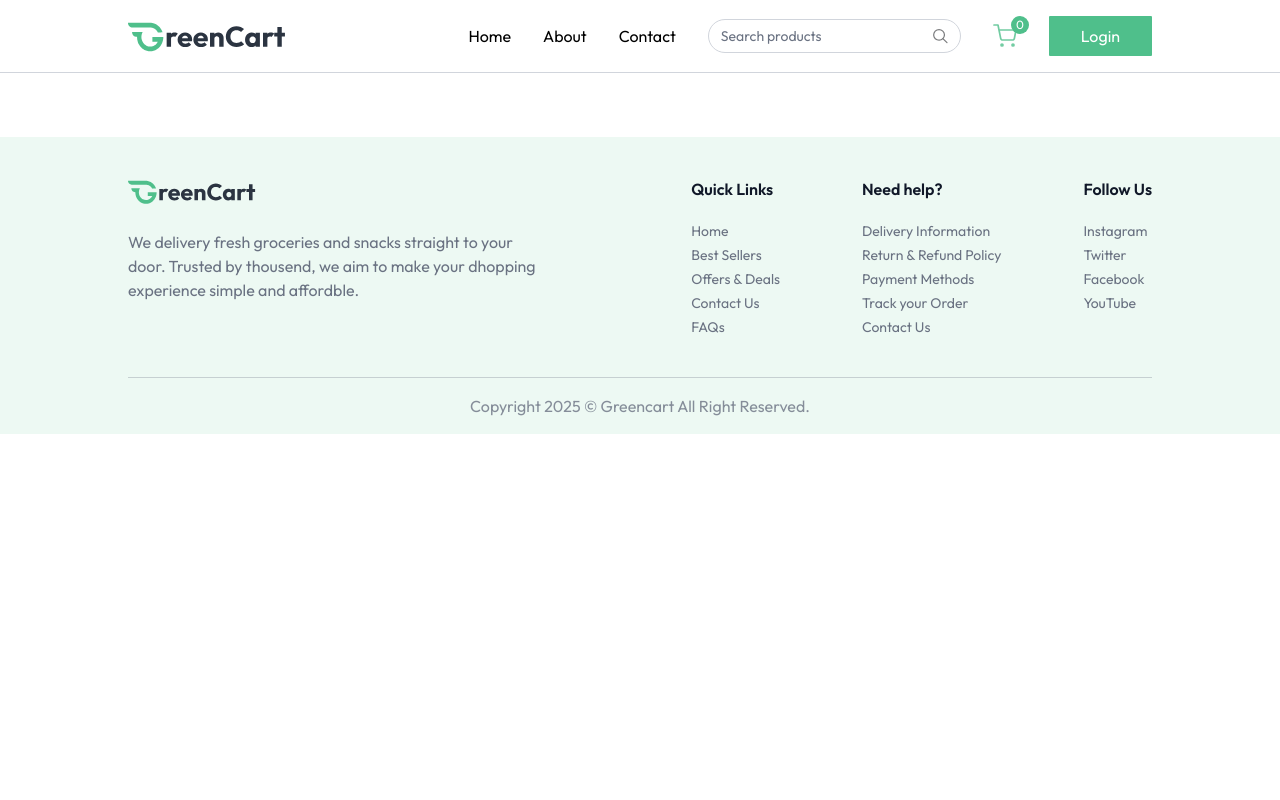
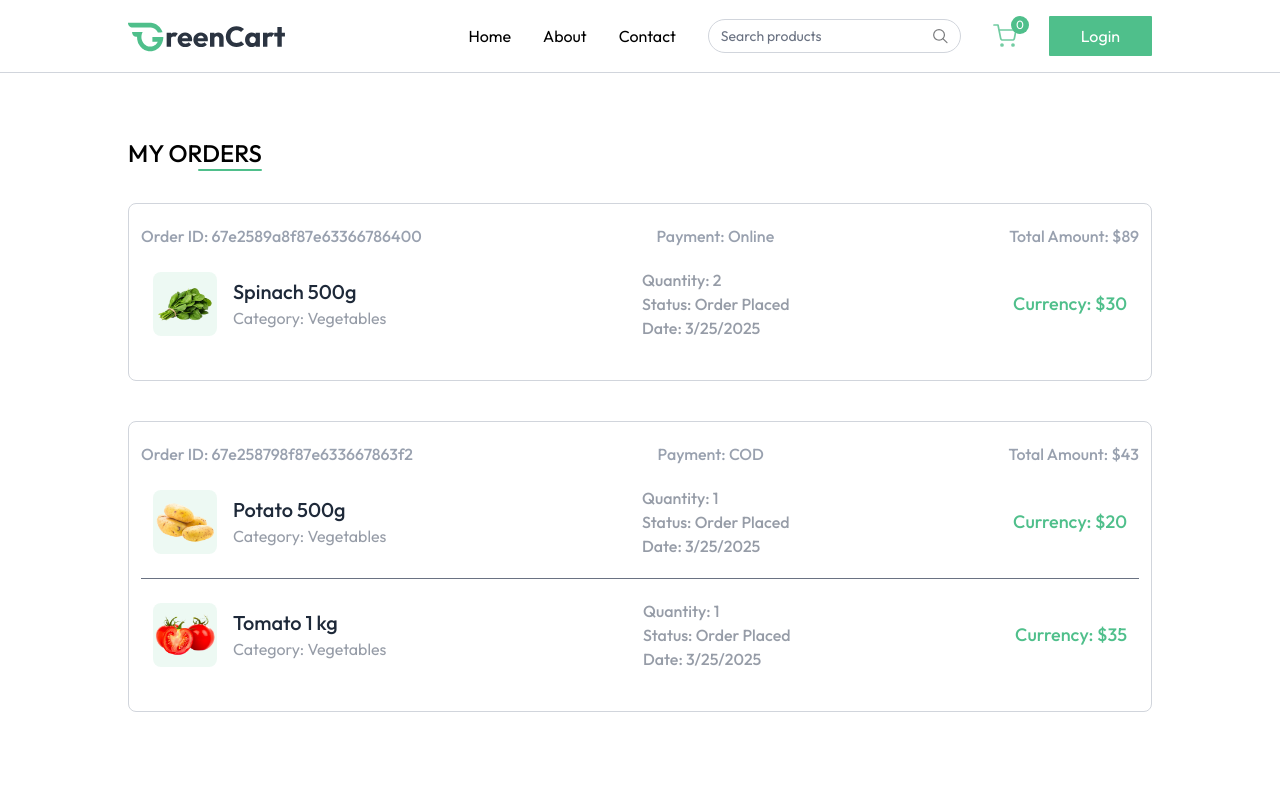
Before and after one commit to DewappriyaMDVK/GreenCart-Grocery-app, a React (Vite) app in the folder Frontend/Greencart-Frontend/: page /myorders in a window 1280 px wide. Shown: the top 800 px of the page. Built offline with nearby package versions, Linux system fonts and the light colour scheme.

Commit message:
Order componet is completed ✔

```diff
--- a/Frontend/Greencart-Frontend/package.json
+++ b/Frontend/Greencart-Frontend/package.json
@@ -11,6 +11,7 @@
   },
   "dependencies": {
     "@tailwindcss/vite": "^4.1.12",
+    "dotenv": "^17.2.2",
     "react": "^19.1.1",
     "react-dom": "^19.1.1",
     "react-hot-toast": "^2.5.2",
--- /dev/null
+++ b/Frontend/Greencart-Frontend/src/Admin/SellerLogin.jsx
@@ -0,0 +1,37 @@
+import React, { useEffect, useState } from 'react'
+import { useAppContext } from '../Context/appContext'
+
+function SellerLogin() {
+
+    const {isSeller, setIsSeller,navigate} = useAppContext()
+    const [email, setEmail] = useState("");
+    const [password, setPassword] = useState("");
+
+    const onSubmitHandler = async ()=>{
+      event.defaultPrevented();
+      setIsSeller(true)
+    }
+
+    useEffect(()=>{
+      if(isSeller){
+        navigate("/seller")
+      }
+    },[isSeller])
+
+  return !isSeller && (
+    <div>
+      <form onSubmit={onSubmitHandler} className='min-h-screen flex items-center fext-sm text-gray-600'>
+        <div className='flex flex-col gap-5 m-auto items-start p-8 py-12 min-w-80 sm:min-w-88 rounded-lg shadow-xl border border-gray-200'>
+          <p className='text-2xl font-medium m-auto'>
+            <span className='text-primary'>Seller</span>
+            Login
+          </p>
+        </div>
+
+      </form>
+
+    </div>
+  )
+}
+
+export default SellerLogin
--- a/Frontend/Greencart-Frontend/src/App.jsx
+++ b/Frontend/Greencart-Frontend/src/App.jsx
@@ -11,6 +11,8 @@ import ProductCatogory from "./Pages/ProductCategory";
 import ProductDetails from "./Pages/ProductDetails";
 import Cart from "./Pages/Cart";
 import AddAddress from "./Pages/AddAddress";
+import MyOrders from "./Pages/MyOrders";
+
 
 
 function App() {
@@ -30,6 +32,7 @@ function App() {
           <Route path="/products/:category" element={<ProductCatogory/>}/>
           <Route path="/cart" element={<Cart/>}/>
           <Route path="/addAddress" element={<AddAddress/>}/>
+          <Route path="/myorders" element={<MyOrders/>}/>
         </Routes>
         <Toaster position="top-right" reverseOrder={false} />
       </div>
--- a/Frontend/Greencart-Frontend/src/Components/NaveBar.jsx
+++ b/Frontend/Greencart-Frontend/src/Components/NaveBar.jsx
@@ -50,7 +50,7 @@ export default function NaveBar(){
                     (<div className="relative group">
                         <img src={assets.profile_icon} alt="profile picture" className="w-10"/>
                         <ul className="hidden group-hover:block absolute top-10 right-0 bg-white shadow border border-gray-200 py-2.5 w-30 rounded-md text-sm z-40">
-                            <li onClick={()=>{navigate("/my-order")}} className="p-1.5 pl-3 hover:bg-primary/10 cursor-pointer">My Order</li>
+                            <li onClick={()=>{navigate("/myorders")}} className="p-1.5 pl-3 hover:bg-primary/10 cursor-pointer">My Order</li>
                             <li onClick={logout} className="p-1.5 pl-3 hover:bg-primary/10 cursor-pointer">Logout </li>
                         </ul>
                     </div>)
--- a/Frontend/Greencart-Frontend/src/Components/ProductCard.jsx
+++ b/Frontend/Greencart-Frontend/src/Components/ProductCard.jsx
@@ -25,7 +25,7 @@ const ProductCard = ({product}) => {
                 </div>
                 <div className="flex items-end justify-between mt-3">
                     <p className="md:text-xl text-base font-medium text-primary">
-                        {currency}${product.offerPrice} <span className="text-gray-500/60 md:text-sm text-xs line-through">{currency}${product.price}</span>
+                        {currency}{product.offerPrice} <span className="text-gray-500/60 md:text-sm text-xs line-through">{currency}${product.price}</span>
                     </p>
                     <div onClick={(e)=>e.stopPropagation() } className="text-primary">
                         {!cartItems[product._id] ? (
--- /dev/null
+++ b/Frontend/Greencart-Frontend/src/Pages/MyOrders.jsx
@@ -0,0 +1,63 @@
+import React, { useEffect, useState } from 'react'
+import { useAppContext } from '../Context/appContext'
+import { dummyOrders } from '../assets/assets.js';
+
+
+function MyOrders() {
+    const {currency} = useAppContext();
+    const [myOrders, setMyOrders] = useState([])
+
+    useEffect(()=>{
+        setMyOrders(dummyOrders)
+    },[])
+
+  return (
+    <div className='mt-16 pb-16'>
+        <div className='flex flex-col items-end w-max mb-8'>
+            <p className='text-2xl font-medium uppercase'>My Orders</p>
+            <div className='w-16 h-0.5 bg-primary rounded-full'></div>
+        </div>
+
+    {myOrders.map((order,index)=>(
+        <div key={index} className='border border-gray-300 rounded-lg mb-10 p-3 py-5 max-w-5xl'>
+            <p className='flex justify-between md:items-center text-gray-400 md:font-medium max-md:flex-col'>
+
+                <span>Order ID: {order._id}</span>
+                <span>Payment: {order.paymentType}</span>
+                <span>Total Amount: {currency}{order.amount}</span>
+            </p>
+            {order.items.map((item,index)=>(
+
+                <div key={index} className={`relative bg-white text-gray-500/70 ${order.items.length !== index + 1 && "border-b"}
+                border-gray-500 flex md:flex-raw md:items-center justify-between p-3
+                py-5 md:gap-16 w-full max-w-5xl`}>
+
+                    <div className='flex items-center mb-4 md:mb-0'>
+                        <div className='bg-primary/10 rounded-lg'>
+                            <img src={item.product.image[0]} alt='Product image' className='w-16 h-16'/>
+                        </div>
+                        <div className='ml-4 '>
+                            <h1 className='text-xl font-medium text-gray-800'>{item.product.name}</h1>
+                            <p>Category: {item.product.category}</p>
+                        </div>
+                    </div>
+                    <div className='flex flex-col justify-center font-medium md:ml-8 mb-4 md:mb-0'>
+                        <p>Quantity: {item.quantity || "1"}</p>
+                        <p>Status: {order.status}</p>
+                        <p>Date: {new Date(order.createdAt).toLocaleDateString()}</p>
+                    </div>
+                    <p className='text-primary text-lg font-medium'>
+                        Currency: {currency}{item.product.offerPrice * item.quantity}
+                    </p>
+                </div>
+            ))}
+        </div>
+    ))}
+
+    </div>
+
+
+  )
+}
+
+export default MyOrders
```
Also changed, not shown: 2 other files (tests, documents, lock files or other folders).
